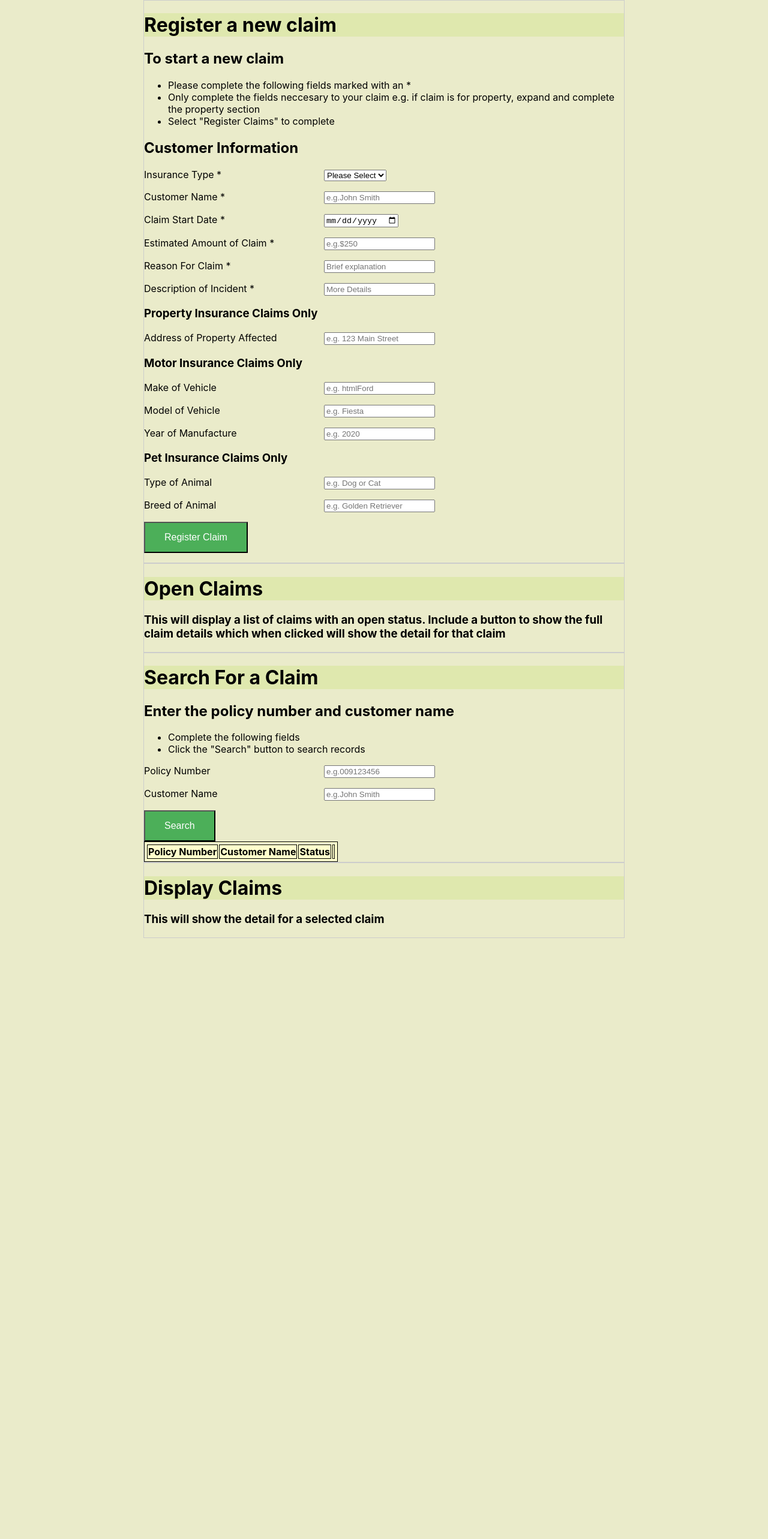
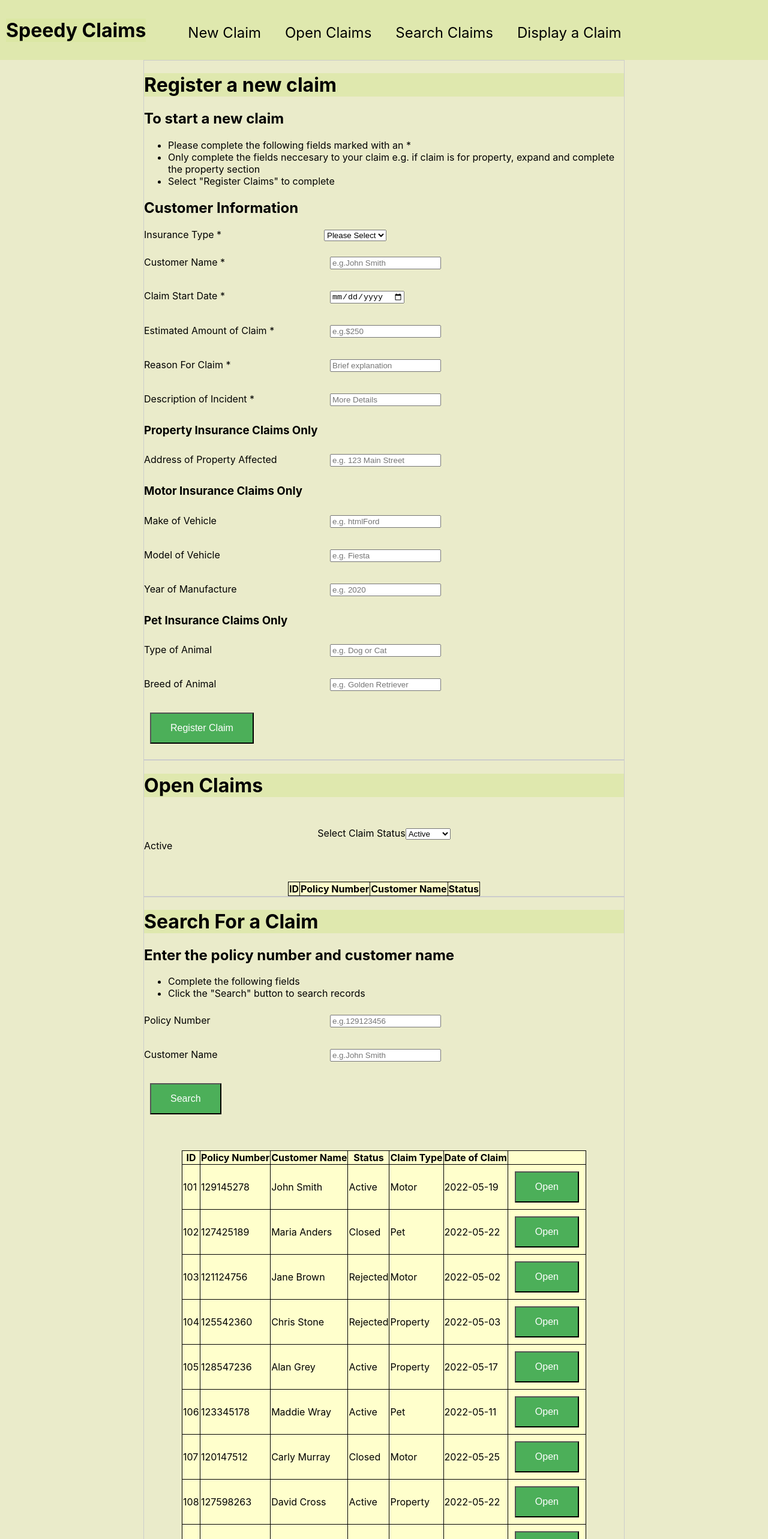
Before and after one commit to vanessa-fullstack/quick-claims, a React (Create React App) app: page / in a window 1280 px wide. Shown: the top 2566 px of the page at 60% size. Before the commit the page ends 1564 px from the top, so only its background shows below. Built offline with nearby package versions, Linux system fonts and the light colour scheme.

Commit message:
adding menu and footer and updates to open and search claims

```diff
--- a/src/App.css
+++ b/src/App.css
@@ -36,3 +36,59 @@
     transform: rotate(360deg);
   }
 }
+
+.pageHeader {
+  background-color: #dae7a0a2;
+  min-height: 80px;
+  width: 100%;
+  padding: 10px;
+}
+
+.pageHeader h1 {
+  float: left;
+  margin-right: 50px;
+}
+
+.pageHeader ul.nav {
+  margin-top: 30px;
+}
+
+.pageHeader ul.nav li {
+  display: inline;
+  padding: 20px;
+  font-size: 1.5em;
+  color: #000;
+}
+
+.pageFooter {
+  background-color: #dae7a0a2;
+  min-height: 80px;
+  width: 100%;
+  padding: 10px;
+}
+
+.pageFooter h1 {
+  float: left;
+  margin-right: 50px;
+}
+
+.pageFooter ul.nav {
+  margin-top: 30px;
+}
+
+.pageFooter ul.nav li {
+  display: inline;
+  padding: 80px;
+  font-size: 1.5em;
+  color: #000;
+}
+
+.searchBox {
+  text-align: center;
+  margin-top: 50px;
+  font-size: 1.2em;
+}
+
+.searchBox label, input, button {
+  margin: 10px;
+}
--- a/src/App.js
+++ b/src/App.js
@@ -1,5 +1,7 @@
 import './App.css';
 import DisplayClaim from './components/DisplayClaim/DisplayClaim';
+import Footer from './components/Footer';
+import Menu from './components/Menu';
 import NewClaim from './components/NewClaim/NewClaim';
 import OpenClaim from './components/OpenClaim/OpenClaim';
 import SearchClaim from './components/SearchClaim/SearchClaim';
@@ -8,10 +10,12 @@ function App() {
 
     return (
       <div>
+        <Menu />
         <NewClaim />
         <OpenClaim />
         <SearchClaim />
         <DisplayClaim />
+        <Footer />
       </div>
     );
   }
--- /dev/null
+++ b/src/components/Footer.js
@@ -0,0 +1,14 @@
+const Footer = () => {
+    return (
+    <div className="pageFooter" >
+        <h2>Speedy Claims</h2>
+        <ul className="nav">
+            <li>Contact Us</li>
+            <li>Information</li>
+            <li>Terms of Use</li>
+            <li>Privacy Policy</li>
+        </ul>
+    </div>);
+}
+
+export default Footer;
--- /dev/null
+++ b/src/components/Menu.js
@@ -0,0 +1,14 @@
+const Menu = () => {
+    return (
+    <div className="pageHeader" >
+        <h1>Speedy Claims</h1>
+        <ul className="nav">
+            <li>New Claim</li>
+            <li>Open Claims</li>
+            <li>Search Claims</li>
+            <li>Display a Claim</li>
+        </ul>
+    </div>);
+}
+
+export default Menu;
--- a/src/components/OpenClaim/OpenClaim.js
+++ b/src/components/OpenClaim/OpenClaim.js
@@ -1,12 +1,70 @@
+import { getAllClaimsInfo } from '../../data/DataFunctions';
+import OpenClaimsRow from './OpenClaimsRow';
 import '../stylesheet.css';
+import { useState } from "react";
+
 
 const OpenClaim = () => {
 
+    const openClaims = getAllClaimsInfo();
+
+    const allStatus = openClaims.map( claim => claim.status);
+    const statusTypes = allStatus.filter(
+        (status,index) => allStatus.indexOf(status) === index
+    );
+
+    const [selectedStatus, setSelectedStatus] = useState([statusTypes[0]]);
+
+    // const changeStatus = (event) => {
+    //     const status = event.target.options.selectedIndex;
+    //     setSelectedStatus(statusTypes[status]);
+    // }
+    const changeStatus = (event) => {
+        const option = event.target.options.selectedIndex;
+        setSelectedStatus(statusTypes[option]);
+    }
+
     return <div className="container">
     <h1>Open Claims</h1>
-    <h3>This will display a list of claims with an open status.
-    Include a button to show the full claim details which when clicked will show the detail for that claim</h3>
+    <div className="statusTypeSelector">
+    Select Claim Status<select onChange={changeStatus} defaultValue="">
+        {/* <option value="" disabled={true}> ---select---</option> */}
+        {statusTypes.map (status => <option key={status} value={status}>{status}</option>)}
+    </select>
+    </div>{selectedStatus}
+    <table className="transactionsTable">
+        <thead>
+        <tr>
+            <th>ID</th>
+            <th>Policy Number</th>
+            <th>Customer Name</th>
+            <th>Status</th>
+        </tr>
+        </thead>
+        <tbody>
+            {
+            openClaims.map( (claim, index) => {
+                return claim.status === selectedStatus && <OpenClaimsRow key={index} id={claim.id}
+                policy_num={claim.policy_num} customer_name={claim.customer_name} status={claim.status} />
+            })
+            }
+            {/* {
+            payments.map( (payment, index) => {
+                return  payment.country === selectedCountry && <TransactionsRow key={index} id={payment.id} date={payment.date}
+                country = {payment.country}  currency = {payment.currency}
+                amount={payment.amount}   />
+            }   )
 
+            } */}
+
+            {/* {openClaims
+            .filter (claim => claim.status === selectedStatus)
+            .map( (claim, index) => {
+                return claim.status === selectedStatus && <OpenClaimsRow key={index} id={claim.id} policy_num={claim.policy_num}
+                customer_name={claim.customer_name} status={claim.status} />
+            })} */}
+        </tbody>
+    </table>
 </div>
 }
 
--- /dev/null
+++ b/src/components/OpenClaim/OpenClaimsRow.js
@@ -0,0 +1,14 @@
+const OpenClaimsRow = (props) => {
+
+    return (
+        <tr>
+            <td>{props.id}</td>
+            <td>{props.policy_num}</td>
+            <td>{props.customer_name}</td>
+            <td>{props.status}</td>
+            <td><button>Open</button></td>
+        </tr>
+    )
+}
+
+export default OpenClaimsRow;
--- a/src/components/SearchClaim/SearchClaim.js
+++ b/src/components/SearchClaim/SearchClaim.js
@@ -1,6 +1,10 @@
+import { getAllClaimsInfo } from '../../data/DataFunctions';
 import '../stylesheet.css';
+import SearchClaimsRow from './SearchClaimsRow';
 
 const SearchClaim = () => {
+
+    const claims = getAllClaimsInfo();
 
     return <div className="container">
     <h1>Search For a Claim</h1>
@@ -11,7 +15,7 @@ const SearchClaim = () => {
     </ul>
     <p>
         <label htmlFor="policy_num">Policy Number</label>
-        <input type="text" name="policy_num" id="policy_num" placeholder="e.g.009123456"/>
+        <input type="text" name="policy_num" id="policy_num" placeholder="e.g.129123456"/>
     </p>
     <p>
         <label htmlFor="customer_name">Customer Name</label>
@@ -19,28 +23,24 @@ const SearchClaim = () => {
     </p>
     <button>Search</button>
 
-    <table>
-        <thread>
+    <table className="transactionsTable">
+        <thead>
         <tr>
+            <th>ID</th>
             <th>Policy Number</th>
             <th>Customer Name</th>
             <th>Status</th>
+            <th>Claim Type</th>
+            <th>Date of Claim</th>
             <th></th>
         </tr>
-        {/* <tr>
-            <td>009145623</td>
-            <td>Maria Anders</td>
-            <td>Active</td>
-            <td><button>Open</button></td>
-        </tr>
-        <tr>
-            <td>009745189</td>
-            <td>Jane Doe</td>
-            <td>Awaiting</td>
-            <td><button>Open</button></td>
-        </tr> */}
-        </thread>
-        <tbody></tbody>
+        </thead>
+        <tbody>
+            {claims.map( (claim, index) => {
+                return <SearchClaimsRow key={index} id={claim.id} policy_num={claim.policy_num}
+                customer_name={claim.customer_name} status={claim.status} claim_type={claim.claim_type} claim_date={claim.claim_date}/>
+            })}
+        </tbody>
     </table>
 </div>
 }
--- /dev/null
+++ b/src/components/SearchClaim/SearchClaimsRow.js
@@ -0,0 +1,16 @@
+const SearchClaimsRow = (props) => {
+
+    return (
+        <tr>
+            <td>{props.id}</td>
+            <td>{props.policy_num}</td>
+            <td>{props.customer_name}</td>
+            <td>{props.status}</td>
+            <td>{props.claim_type}</td>
+            <td>{props.claim_date}</td>
+            <td><button>Open</button></td>
+        </tr>
+    )
+}
+
+export default SearchClaimsRow;
--- a/src/components/stylesheet.css
+++ b/src/components/stylesheet.css
@@ -38,6 +38,14 @@ table, th, td{
     border: 1px solid;
 }
 
+.transactionsTable {
+    margin-top: 50px;
+    margin-left: auto;
+    margin-right: auto;
+    border: 1px solid #999;
+    border-collapse: collapse;
+}
+
 input{
     display: inline-block;
     float: none;
@@ -60,3 +68,10 @@ select{
 	width: 95%;
 	}
 }
+
+.statusTypeSelector {
+    margin-left: auto;
+    margin-right: auto;
+    margin-top: 50px;
+    max-width: fit-content;
+    }
--- a/src/data/DataFunctions.js
+++ b/src/data/DataFunctions.js
@@ -1,46 +1,46 @@
 export const getAllClaimsInfo = () => {
     return [
-        {id: 101, policy_num: 129145278, customer_name: "John Smith", status: "Active", policy_type: "motor",
+        {id: 101, policy_num: 129145278, customer_name: "John Smith", status: "Active", claim_type: "Motor",
         claim_date: "2022-05-19", estimated_value: 200, claim_reason: "dent in back of car",
         make: "Vauxhall", model: "Astra", manufacture_year: 2018, incident_date: "2022-05-18",
         further_details: "didn't see pole in parking space"},
 
-        {id: 102, policy_num: 127425189, customer_name: "Maria Anders", status: "Closed", policy_type: "pet",
+        {id: 102, policy_num: 127425189, customer_name: "Maria Anders", status: "Closed", claim_type: "Pet",
         claim_date: "2022-05-22", estimated_value: 150, claim_reason: "needed an operation",
         animal: "Dog", breed: "Labrador", incident_date: "2022-05-18"},
 
-        {id: 103, policy_num: 121124756, customer_name: "Jane Brown", status: "Rejected", policy_type: "motor",
+        {id: 103, policy_num: 121124756, customer_name: "Jane Brown", status: "Rejected", claim_type: "Motor",
         claim_date: "2022-05-02", estimated_value: 250, claim_reason: "crack in windowscreen",
         make: "Nissan", model: "Juke", manufacture_year: 2017, incident_date: "2022-05-01",
         further_details: "a stone hit the windowscreen and caused a crack"},
 
-        {id: 104, policy_num: 125542360, customer_name: "Chris Stone", status: "Rejected", policy_type: "property",
+        {id: 104, policy_num: 125542360, customer_name: "Chris Stone", status: "Rejected", claim_type: "Property",
         claim_date: "2022-05-03", estimated_value: 225, claim_reason: "window broken",
         address: "25 Elm Street, Belfast"},
 
-        {id: 105, policy_num: 128547236, customer_name: "Alan Grey", status: "Active", policy_type: "property",
+        {id: 105, policy_num: 128547236, customer_name: "Alan Grey", status: "Active", claim_type: "Property",
         claim_date: "2022-05-17", estimated_value: 375, claim_reason: "boiler repairs",
         address: "63 Ivy Avenue, Belfast"},
 
-        {id: 106, policy_num: 123345178, customer_name: "Maddie Wray", status: "Active", policy_type: "pet",
+        {id: 106, policy_num: 123345178, customer_name: "Maddie Wray", status: "Active", claim_type: "Pet",
         claim_date: "2022-05-11", estimated_value: 125, claim_reason: "cut on paw",
         animal: "Cat", breed: "British shorthaired", incident_date: "2022-05-10"},
 
-        {id: 107, policy_num: 120147512, customer_name: "Carly Murray", status: "Closed", policy_type: "motor",
+        {id: 107, policy_num: 120147512, customer_name: "Carly Murray", status: "Closed", claim_type: "Motor",
         claim_date: "2022-05-25", estimated_value: 100, claim_reason: "other car drove into back of car",
         make: "Ford", model: "Focus", manufacture_year: 2019, incident_date: "2022-05-23",
         further_details: "sitting in traffic and car behind went into back of car"},
 
-        {id: 108, policy_num: 127598263, customer_name: "David Cross", status: "Active", policy_type: "property",
+        {id: 108, policy_num: 127598263, customer_name: "David Cross", status: "Active", claim_type: "Property",
         claim_date: "2022-05-22", estimated_value: 200, claim_reason: "damage from flood",
         address: "123 Oak Street, Lisburn"},
 
-        {id: 109, policy_num: 124415048, customer_name: "James McHugh", status: "Closed", policy_type: "motor",
+        {id: 109, policy_num: 124415048, customer_name: "James McHugh", status: "Closed", claim_type: "Motor",
         claim_date: "2022-05-14", estimated_value: 250, claim_reason: "skid on ice",
         make: "Vauxhall", model: "Corsa", manufacture_year: 2018, incident_date: "2022-05-13",
         further_details: "black ice due to snow during night"},
 
-        {id: 110, policy_num: 125012698, customer_name: "Mike Peters", status: "Active", policy_type: "motor",
+        {id: 110, policy_num: 125012698, customer_name: "Mike Peters", status: "Active", claim_type: "Motor",
         claim_date: "2022-05-19", estimated_value: 150, claim_reason: "wing mirror off",
         make: "Peugeot", model: "208", manufacture_year: 2018, incident_date: "2022-05-18",
         further_details: "parked on side of street and another car took wing mirror off"}
```
